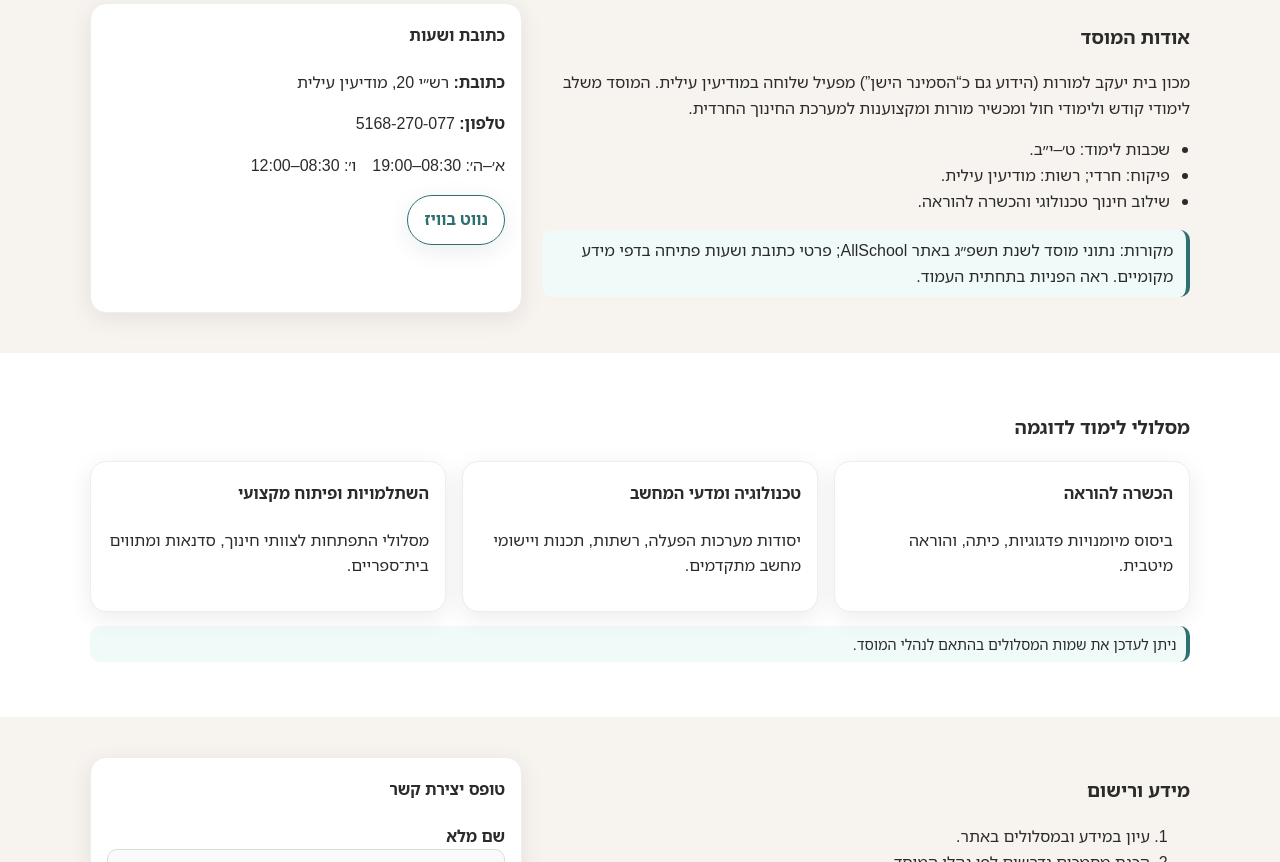
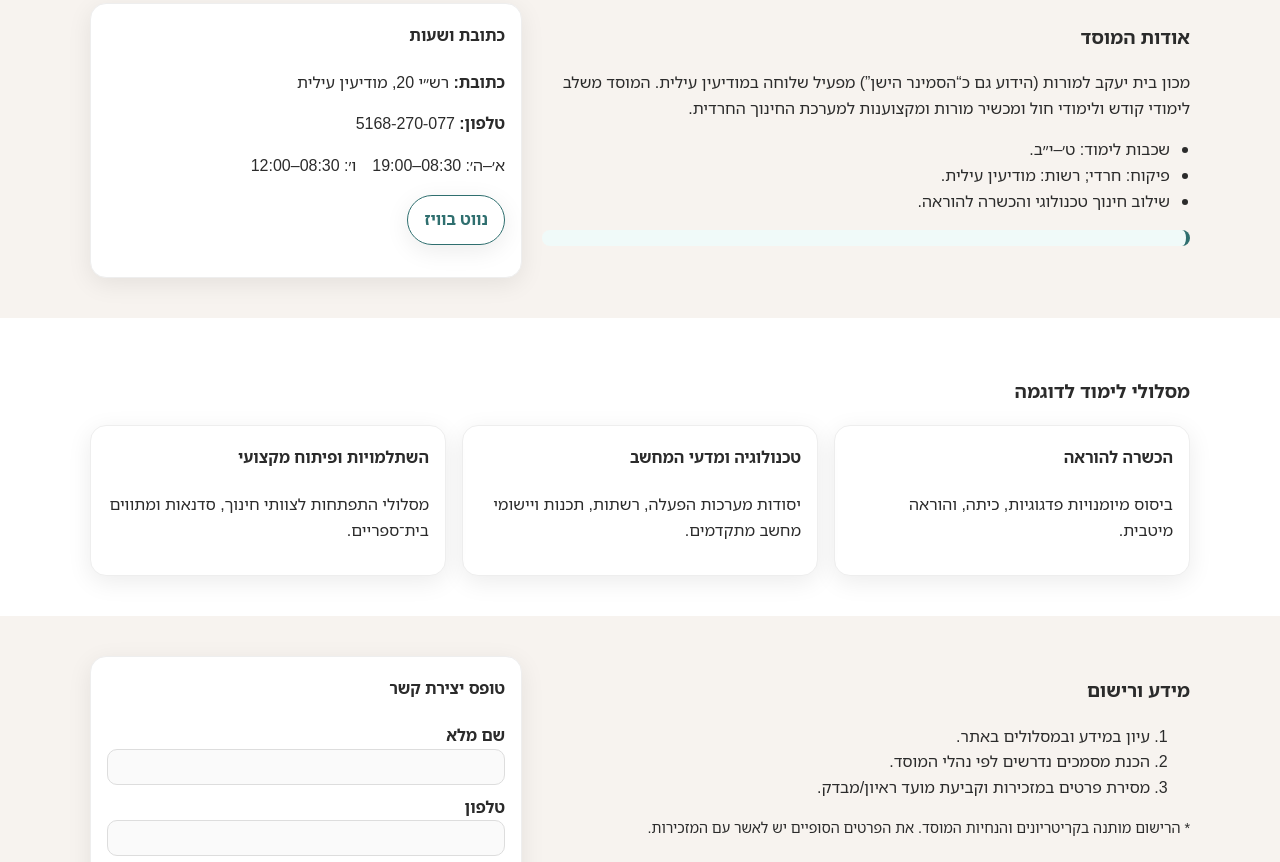
Before and after one commit to rachel-a81/mbjm, a plain HTML site: page index.html in a window 1280 px wide. Shown: the part 413-1275 px from the top of the page. Drawn offline with Linux system fonts and the light colour scheme.

Commit message:
Update index.html

```diff
--- a/index.html
+++ b/index.html
@@ -52,8 +52,7 @@
             <li>שילוב חינוך טכנולוגי והכשרה להוראה.</li>
           </ul>
           <p class="note">
-            מקורות: נתוני מוסד לשנת תשפ״ג באתר AllSchool; פרטי כתובת ושעות פתיחה בדפי מידע מקומיים.
-            ראה הפניות בתחתית העמוד.
+
           </p>
         </div>
         <div class="card">
@@ -86,7 +85,6 @@
             <p>מסלולי התפתחות לצוותי חינוך, סדנאות ומתווים בית־ספריים.</p>
           </article>
         </div>
-        <p class="note small">ניתן לעדכן את שמות המסלולים בהתאם לנהלי המוסד.</p>
       </div>
     </section>
 
```
